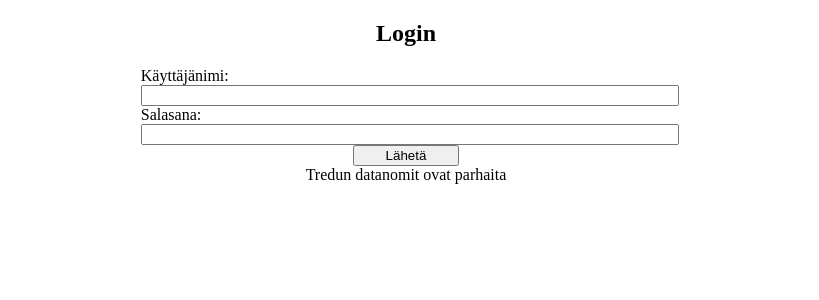
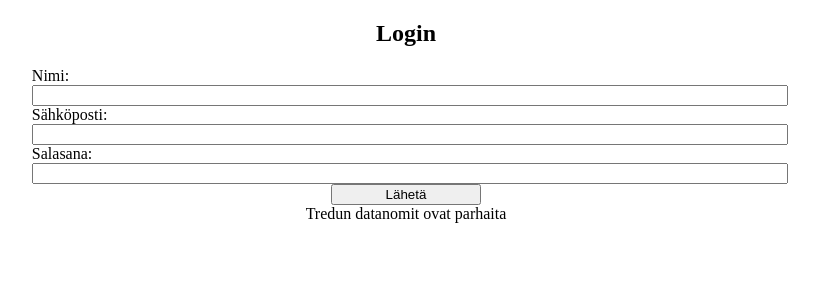
Before and after one commit to MatiasMy/r, a PHP site: page /login in a window 1280 px wide. Shown: the part 249-549 px from the top of the page, without its empty margins (234-1053 px from the left). Run offline with PHP 8.4, Linux system fonts and the light colour scheme.

Commit message:
oppilaan kirjautiminen valmis

```diff
--- a/news_2021/controllers/userManagement.php
+++ b/news_2021/controllers/userManagement.php
@@ -21,14 +21,16 @@ function registerController(){
 }
 
 function loginController(){
-    if(isset($_POST['username'], $_POST['password'])){
-        $username = cleanUpInput($_POST['username']);
-        $password = cleanUpInput($_POST['password']);
+    if(isset($_POST['nimi'], $_POST["sposti"], $_POST['salasana'])){
+        $nimi = cleanUpInput($_POST['nimi']);
+        $sposti = cleanUpInput($_POST["sposti"]);
+        $salasana = cleanUpInput($_POST['salasana']);
 
-        $result = login($username, $password);
+        $result = login($nimi, $sposti, $salasana);
         if($result){
-            $_SESSION['username'] = $result['username'];
-            $_SESSION['userid'] = $result['userid'];
+            $_SESSION['nimi'] = $result['nimi'];
+            $_SESSION["sposti"] = $result["sposti"];
+            $_SESSION['kayttajaID'] = $result['kayttajaID'];
             $_SESSION['session_id'] = session_id();
             header("Location: /");
         } else {
@@ -39,6 +41,7 @@ function loginController(){
     }
 }
 
+
 function logoutController(){
     session_unset(); //poistaa kaikki muuttujat
     session_destroy();
--- a/news_2021/database/models/users.php
+++ b/news_2021/database/models/users.php
@@ -10,15 +10,17 @@ function addUser($firstname, $lastname, $username, $password){
     return $stm->execute($data);
 }
 
-function login($username, $password){
+function login($nimi, $sposti, $salasana){
     $pdo = connectDB();
-    $sql = "SELECT * FROM users WHERE username=?";
+    $sql = "SELECT * FROM kayttaja WHERE nimi=?";
     $stm= $pdo->prepare($sql);
-    $stm->execute([$username]);
+    $stm->execute([$nimi]);
     $user = $stm->fetch(PDO::FETCH_ASSOC);
-    $hashedpassword = $user["password"];
+    #$hashedpassword = $user["salasana"];
+    $hashedpassword = password_hash($salasana, PASSWORD_DEFAULT);
+    echo "ok";
 
-    if($hashedpassword && password_verify($password, $hashedpassword))
+    if($hashedpassword && password_verify($salasana, $hashedpassword))
         return $user;
     else
         return false;
--- a/news_2021/views/login.view.php
+++ b/news_2021/views/login.view.php
@@ -4,10 +4,12 @@
 
 <div class="inputarea">
 <form  action="/login" method="post">
-    <label for="uname">Käyttäjänimi:</label>
-    <input id="uname" type="text" name="username" maxlength=30>
-    <label for="pwprd">Salasana:</label>
-    <input id="pword" type="password" name="password" maxlength=30>
+    <label for="nimi">Nimi:</label>
+    <input id="nimi" type="text" name="nimi" maxlength=30 autocomplete="off">
+    <label for="sposti">Sähköposti:</label>
+    <input id="sposti" type="text" name="sposti" maxlength="50" autocomplete="off">
+    <label for="salasana">Salasana:</label>
+    <input id="salasana" type="password" name="salasana" maxlength=30>
     <input id="sendbutton" type="submit" value="Lähetä">
 </form>
 </div>
```
